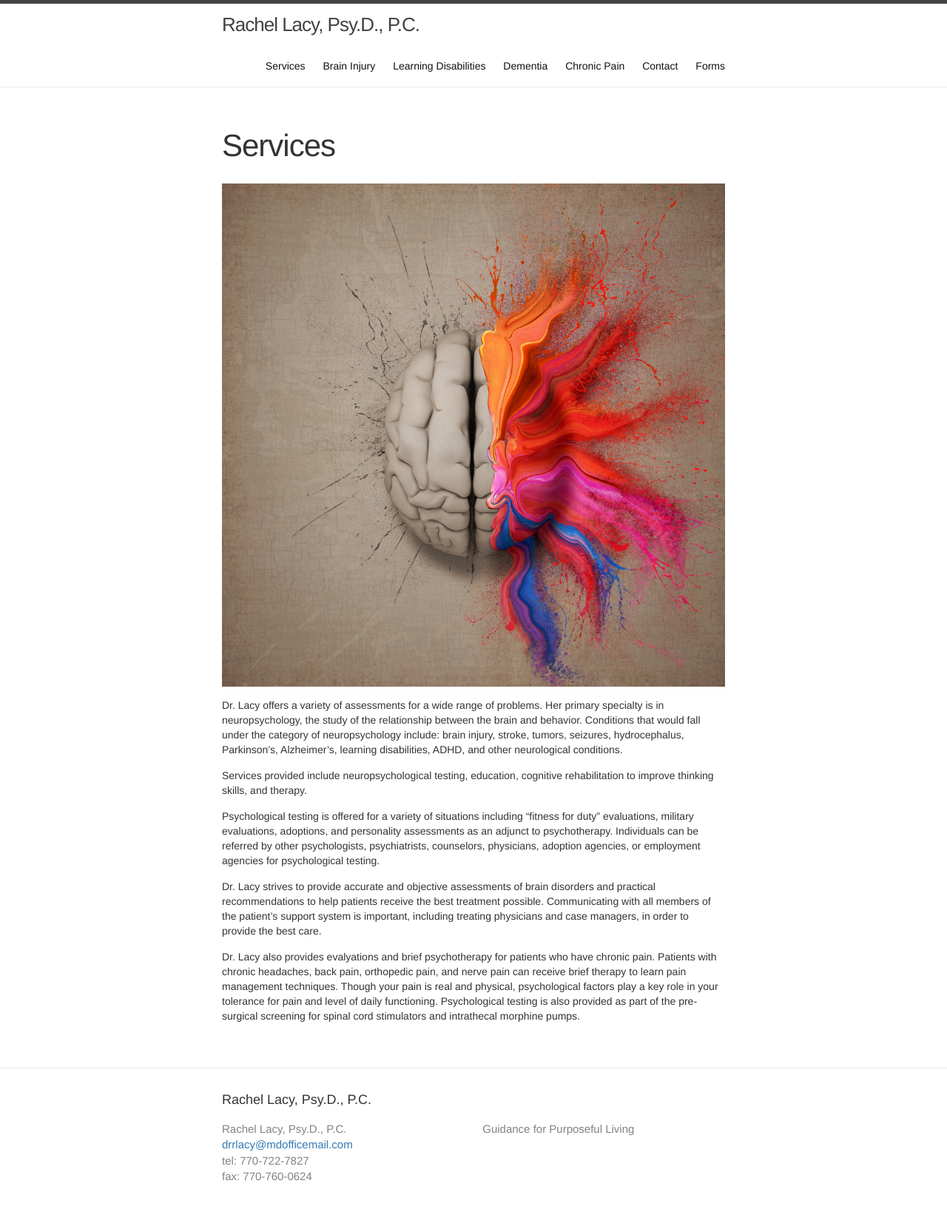
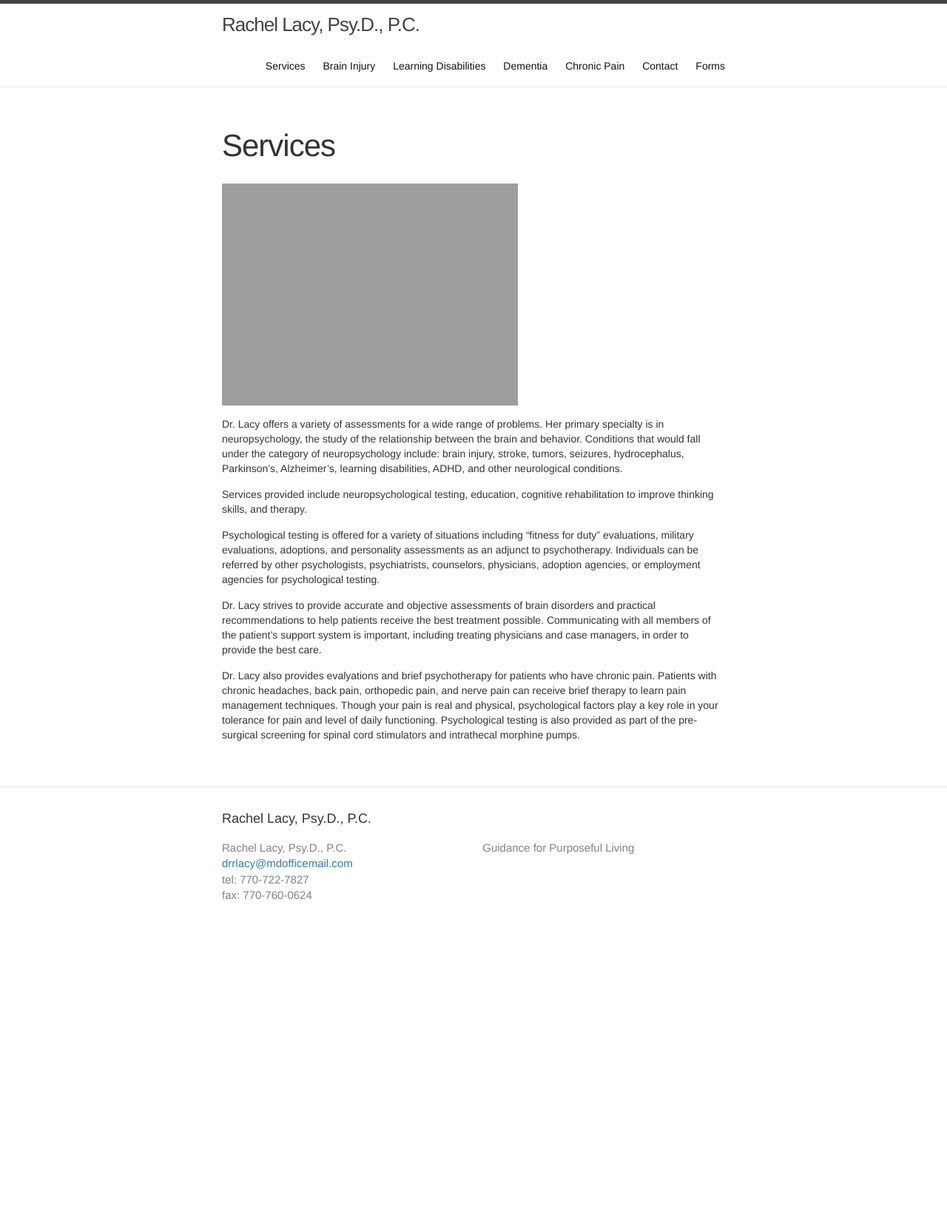
Before and after one commit to halcyon/renewedbrain.com, a Jekyll site: the page built from services.md, in a window 1280 px wide. Shown: the whole page at 74% size. Built offline with Jekyll 4.4.1, drawn with Linux system fonts in a browser that asks for light colours; after the commit the page ends 1281 px from its top, so only the background shows below that.

Commit message:
Update services.md

```diff
--- a/services.md
+++ b/services.md
@@ -4,8 +4,7 @@
 permalink: /services/
 weight: 1
 ---
-
-![brain art](../images/brain-art.jpg)
+![brain art](../images/brain-art.jpg =400x)
 
 Dr. Lacy offers a variety of assessments for a wide range of problems.  Her primary specialty is in neuropsychology, the study of the relationship between the brain and behavior. Conditions that would fall under the category of neuropsychology include: brain injury, stroke, tumors, seizures, hydrocephalus, Parkinson’s, Alzheimer’s, learning disabilities, ADHD, and other neurological conditions.
 
```
